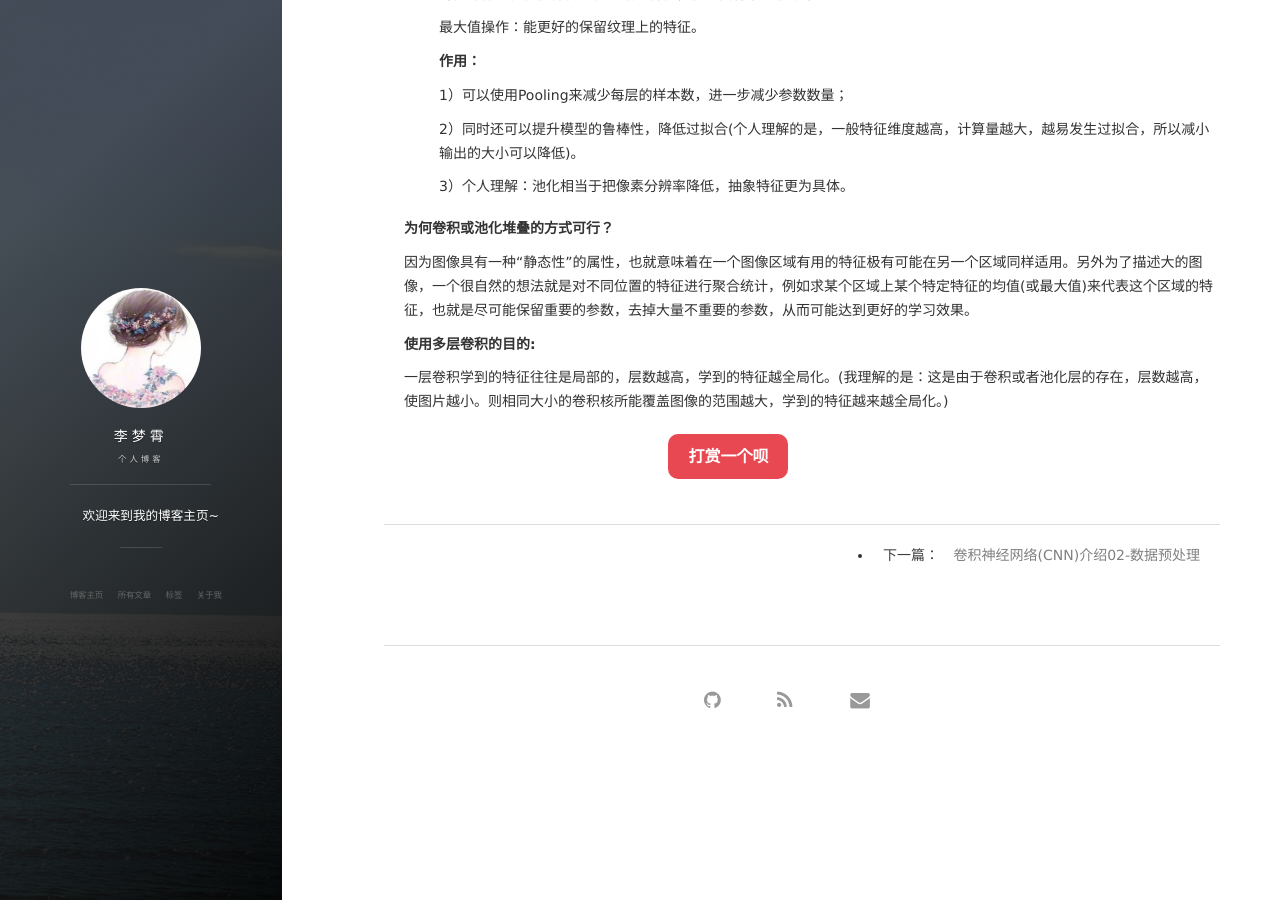
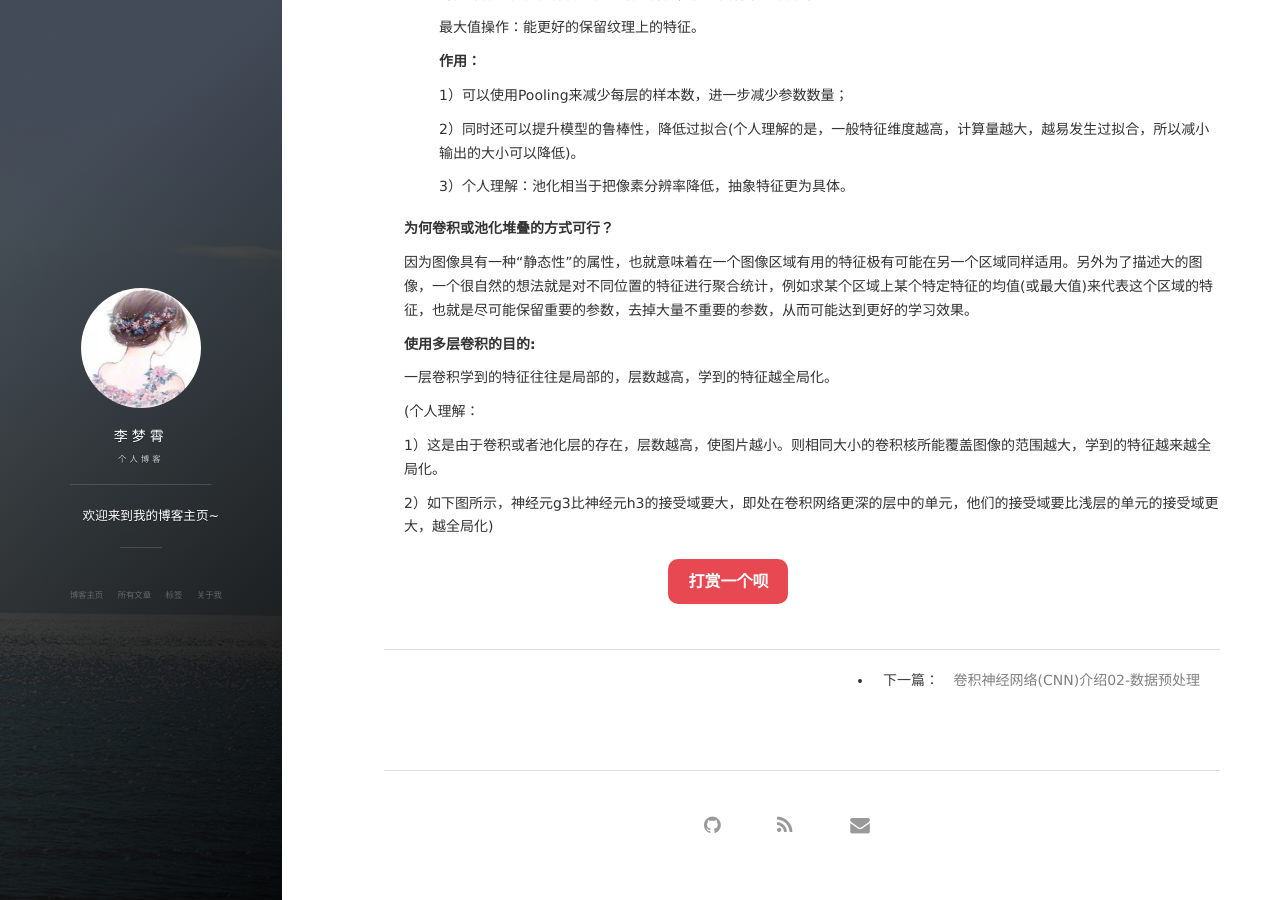
Before and after one commit to meteor518/meteor518.github.io, a Jekyll site: the page built from _posts/2018-12-01-卷积神经网络(CNN)介绍01.markdown, in a window 1280 px wide and 900 px high, scrolled down 1798 px. Built offline with Jekyll 4.4.1, drawn with Linux system fonts in a browser that asks for light colours; nearby versions of some CDN libraries; comment, search, counter and statistics services are not loaded.

Commit message:
first commit

```diff
--- a/_posts/2018-12-01-卷积神经网络(CNN)介绍01.markdown
+++ b/_posts/2018-12-01-卷积神经网络(CNN)介绍01.markdown
@@ -73,4 +73,10 @@ CNN ---- Convolutional Neural Networks
 
 **使用多层卷积的目的:**
 
-一层卷积学到的特征往往是局部的，层数越高，学到的特征越全局化。(我理解的是：这是由于卷积或者池化层的存在，层数越高，使图片越小。则相同大小的卷积核所能覆盖图像的范围越大，学到的特征越来越全局化。)
+一层卷积学到的特征往往是局部的，层数越高，学到的特征越全局化。
+
+(个人理解：
+
+1）这是由于卷积或者池化层的存在，层数越高，使图片越小。则相同大小的卷积核所能覆盖图像的范围越大，学到的特征越来越全局化。
+
+2）如下图所示，神经元g3比神经元h3的接受域要大，即处在卷积网络更深的层中的单元，他们的接受域要比浅层的单元的接受域更大，越全局化)
```
